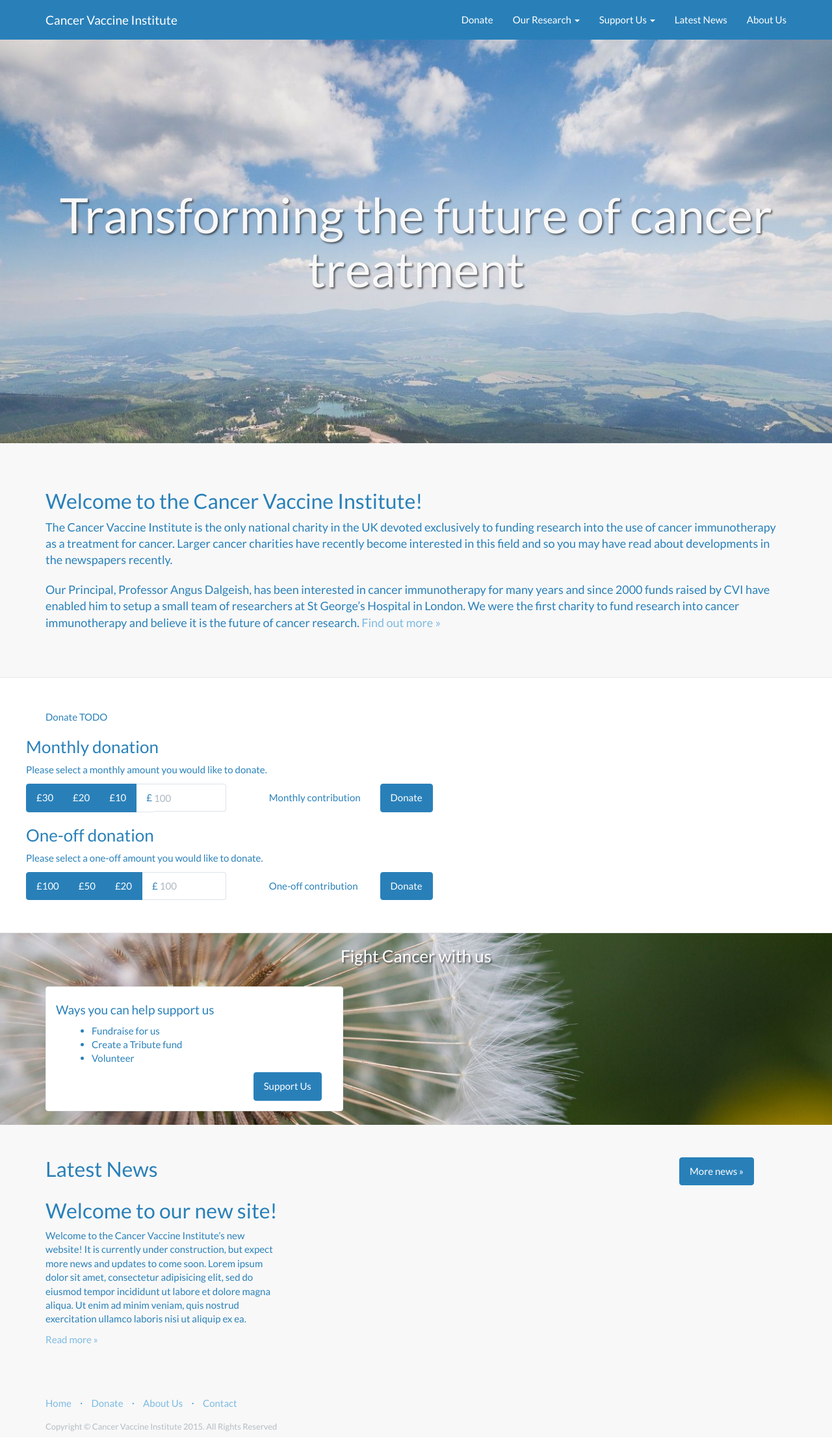
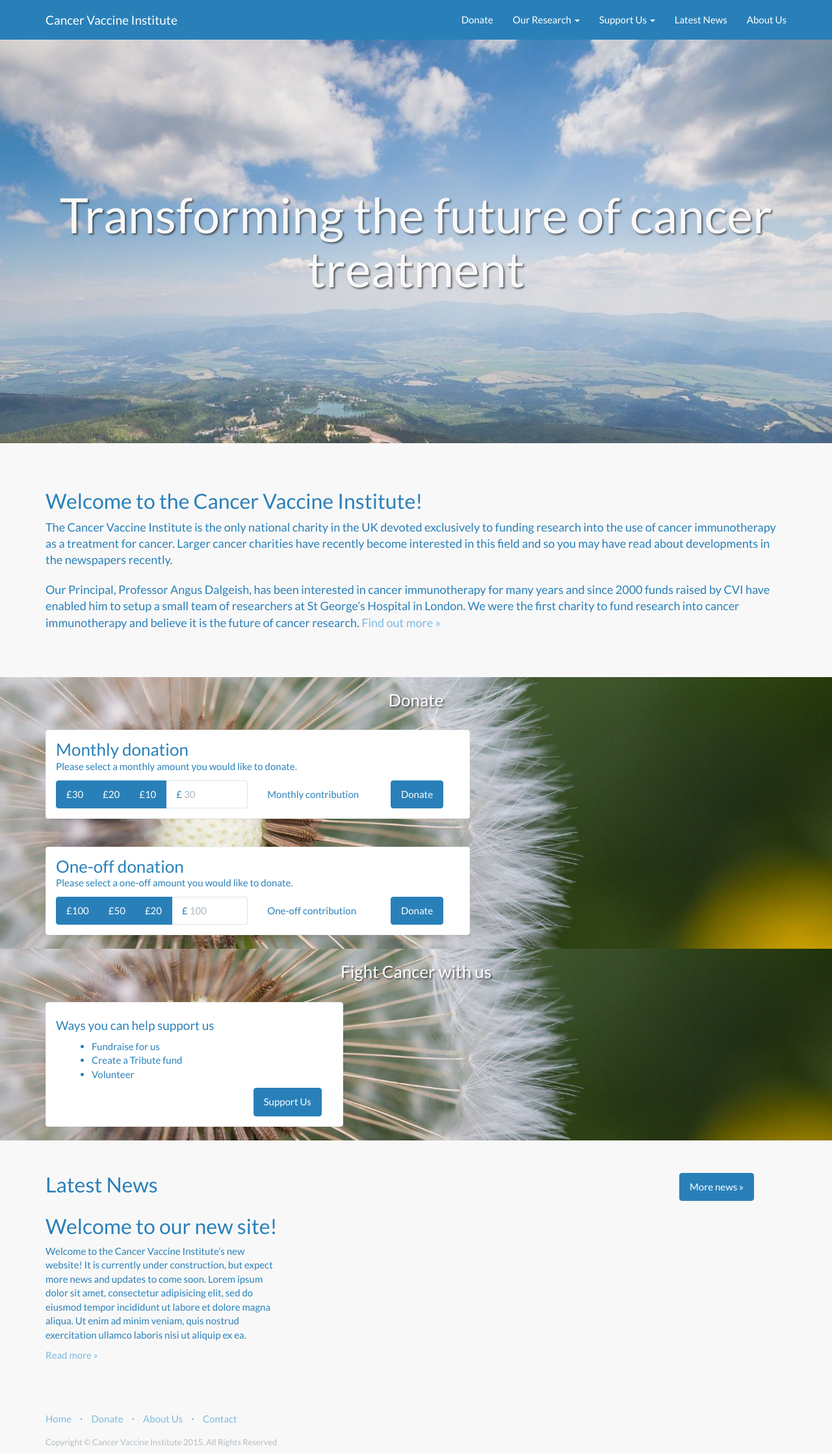
Before and after one commit to CancerVaccine/cancervaccine.github.io, a Jekyll site: the page built from index.html, in a window 1280 px wide. Shown: the whole page at 65% size. Built offline with Jekyll 4.4.1, drawn with Linux system fonts in a browser that asks for light colours; nearby versions of some CDN libraries; before the commit the page ends 2212 px from its top, so only the background shows below that.

Commit message:
Fixed some styling

```diff
--- a/_includes/donations/donate-monthly.html
+++ b/_includes/donations/donate-monthly.html
@@ -1,14 +1,13 @@
-
 <div class="row">
-	<div class="row">
-		<h3>Monthly donation</h3>
+	<div class="col-xs-12">
+		<label class="h3" style="margin:0">Monthly donation</label>
 		<p>
 			Please select a monthly amount you would like to donate.
 		</p>
 	</div>
+</div>
 <div class="row donation">
 	<div class="col-md-6">
-			<div class="row">
 		<div class="input-group">
 			<div class="input-group-btn" data-toggle="buttons">
 				<label class="btn btn-primary donation-selection" data-value="30">
@@ -22,19 +21,17 @@
 				</label>
 			</div>
 			<span class="input-group-addon">£</span>
-					<input type="number" min="0" class="form-control currency donation-input" placeholder="100">
+			<input type="number" min="0" class="form-control currency donation-input" placeholder="30">
 		</div>
 	</div>
-		</div>
-		<div class="col-md-offset-1 col-md-5">
+	<div class="col-md-6">
 		<div class="row" style="display: flex; align-items: center;">
-				<div class="col-xs-8">
+			<div class="col-xs-7">
 				Monthly contribution
 			</div>
-				<div class="col-xs-4">
+			<div class="col-xs-5">
 				<button class="btn btn-primary donate-button" type="button" data-donation-type="monthly">Donate</button>
 			</div>
 		</div>
 	</div>
 </div>
-</div>
--- a/_includes/donations/donate-single.html
+++ b/_includes/donations/donate-single.html
@@ -1,14 +1,13 @@
-
 <div class="row">
-	<div class="row">
-		<h3>One-off donation</h3>
+	<div class="col-xs-12">
+		<label class="h3" style="margin:0">One-off donation</label>
 		<p>
 			Please select a one-off amount you would like to donate.
 		</p>
 	</div>
+</div>
 <div class="row donation">
 	<div class="col-md-6">
-			<div class="row">
 		<div class="input-group">
 			<div class="input-group-btn" data-toggle="buttons">
 				<label class="btn btn-primary donation-selection" data-value="100">
@@ -25,16 +24,14 @@
 			<input type="number" min="0" class="form-control currency donation-input" placeholder="100">
 		</div>
 	</div>
-		</div>
-		<div class="col-md-offset-1 col-md-5">
+	<div class="col-md-6">
 		<div class="row" style="display: flex; align-items: center;">
-				<div class="col-xs-8">
+			<div class="col-xs-7">
 				One-off contribution
 			</div>
-				<div class="col-xs-4">
+			<div class="col-xs-5">
 				<button class="btn btn-primary donate-button" type="button" data-donation-type="single">Donate</button>
 			</div>
 		</div>
 	</div>
 </div>
-</div>
--- a/index.html
+++ b/index.html
@@ -11,7 +11,12 @@
     text-align: center;
   }
 
-  .banner-1 {
+  .banner-support {
+    background: url(/assets/images/homepage/banner1.jpg) no-repeat center center;
+    background-size: cover;
+  }
+
+  .banner-donate {
     background: url(/assets/images/homepage/banner1.jpg) no-repeat center center;
     background-size: cover;
   }
@@ -60,14 +65,28 @@
     </div>
   </div>
 
-  <div class="content-section-b">
+  <div class="banner-donate">
     <div class="container">
       <div class="row">
-        <div class="col-md-12">
-          Donate TODO
-          <div class="row">
-            <div class="col-md-6">
+        <div class="banner-text">
+          <h3>Donate</h3>
+        </div>
+      </div>
+      <br />
+      <div class="row">
+        <div class="col-sm-7">
+          <div class="panel panel-default">
+            <div class="panel-body">
               {% include donations/donate-monthly.html %}
+            </div>
+          </div>
+        </div>
+      </div>
+      <br />
+      <div class="row">
+        <div class="col-sm-7">
+          <div class="panel panel-default">
+            <div class="panel-body">
               {% include donations/donate-single.html %}
             </div>
           </div>
@@ -76,7 +95,7 @@
     </div>
   </div>
 
-  <div class="banner-1">
+  <div class="banner-support">
     <div class="container">
       <div class="row">
         <div class="banner-text">
```
Lines whose indentation alone changed are shown as unchanged.
